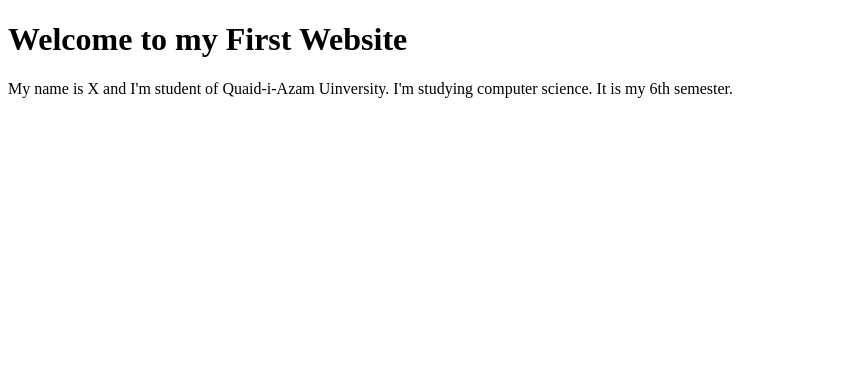
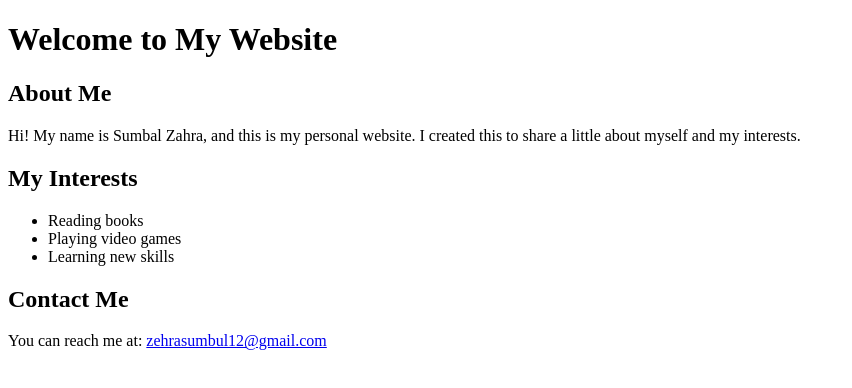
Before and after one commit to Sumbal-Zahra/wad-labs, a plain HTML site: page lab1/index.html in a window 1280 px wide. Shown: the whole page, without its empty margins (0-852 px from the left). Drawn offline with Linux system fonts and the light colour scheme.

Commit message:
initial commit

```diff
--- a/lab1/index.html
+++ b/lab1/index.html
@@ -1,15 +1,27 @@
 <!DOCTYPE html>
 <html lang="en">
-  <head>
-    <meta charset="UTF-8" />
-    <meta name="viewport" content="width=<device-width>, initial-scale=1.0" />
-    <title>Document</title>
-  </head>
-  <body>
-    <h1>Welcome to my First Website</h1>
-    <p>
-      My name is X and I'm student of Quaid-i-Azam Uinversity. I'm studying
-      computer science. It is my 6th semester.
-    </p>
-  </body>
+<head>
+    <meta charset="UTF-8">
+    <meta name="viewport" content="width=device-width, initial-scale=1.0">
+    <title>My Website</title>
+</head>
+<body>
+    <h1>Welcome to My Website</h1>
+
+    <!-- About Me Section -->
+    <h2>About Me</h2>
+    <p>Hi! My name is Sumbal Zahra, and this is my personal website. I created this to share a little about myself and my interests.</p>
+
+    <!-- Interests Section -->
+    <h2>My Interests</h2>
+    <ul>
+        <li>Reading books</li>
+        <li>Playing video games</li>
+        <li>Learning new skills</li>
+    </ul>
+
+    <!-- Contact Section -->
+    <h2>Contact Me</h2>
+    <p>You can reach me at: <a href="zehrasumbul12@.com">zehrasumbul12@gmail.com</a></p>
+</body>
 </html>
```
